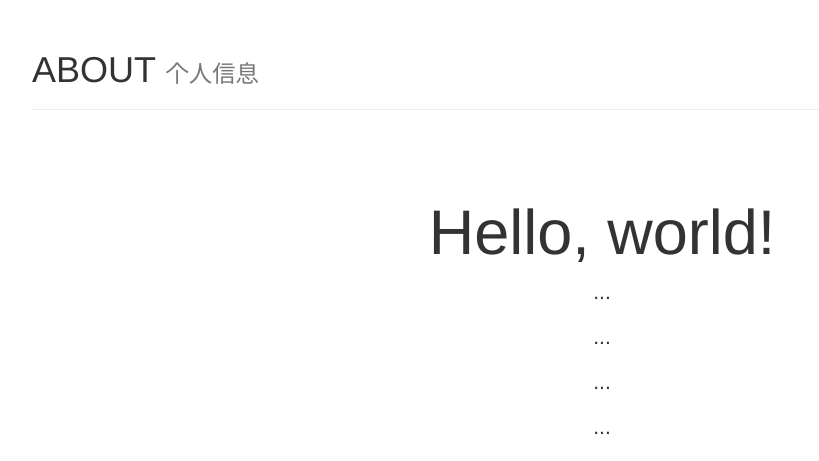
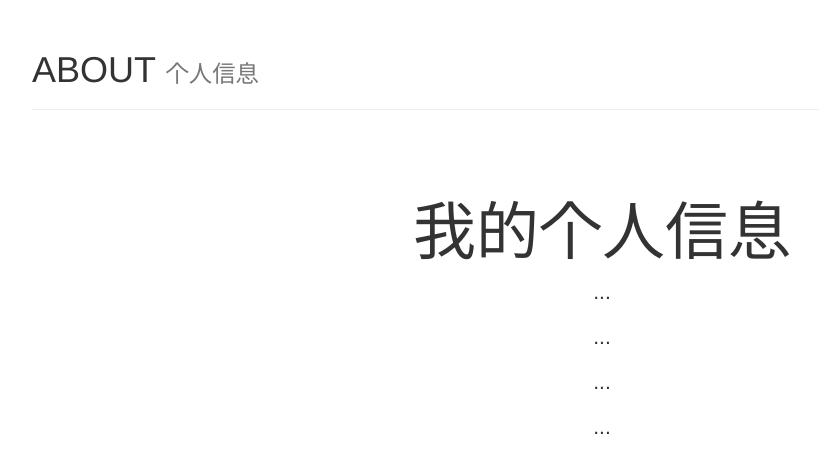
Before and after one commit to XemoTangch/yii2-basic-study, a Yii app: the page made by views/free-code-camp/Homepage.php in a window 1280 px wide. Shown: the part 180-641 px from the top of the page, without its empty margins (53-872 px from the left). Run offline with PHP 8.4 and a stand-in for Yii, Linux system fonts and the light colour scheme; the template is opened without the code that fills it, so the values that code supplies are empty; some libraries are stand-ins or nearby versions.

Commit message:
my page home

```diff
--- a/views/free-code-camp/Homepage.php
+++ b/views/free-code-camp/Homepage.php
@@ -59,7 +59,7 @@ $this->title = 'Homepage';
                 <h1>ABOUT <small>个人信息</small></h1>
             </div>
             <div class="jumbotron margin-top-20">
-                <h1>Hello, world!</h1>
+                <h1>我的个人信息</h1>
                 <p>...</p>
                 <p>...</p>
                 <p>...</p>
```
